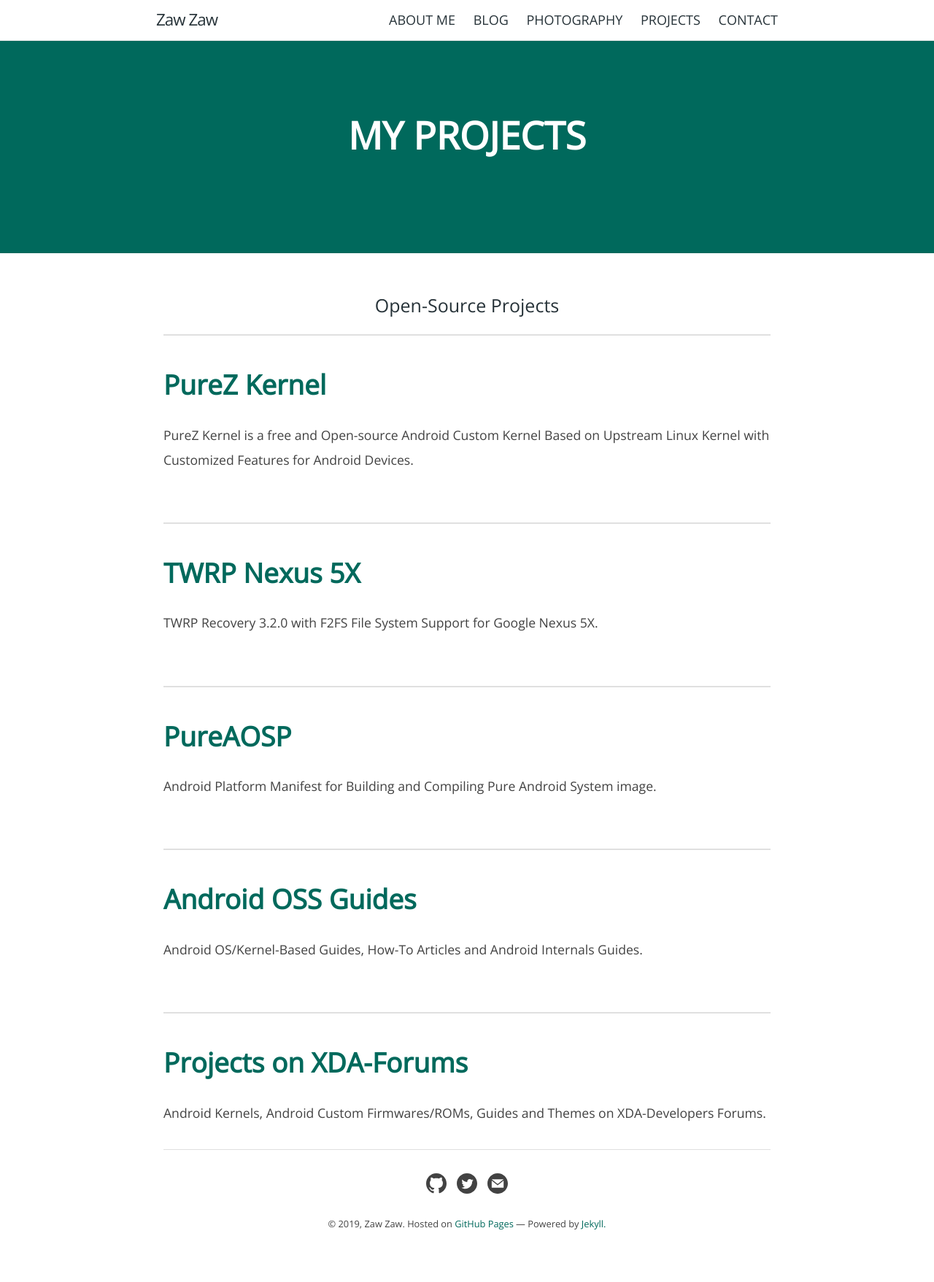
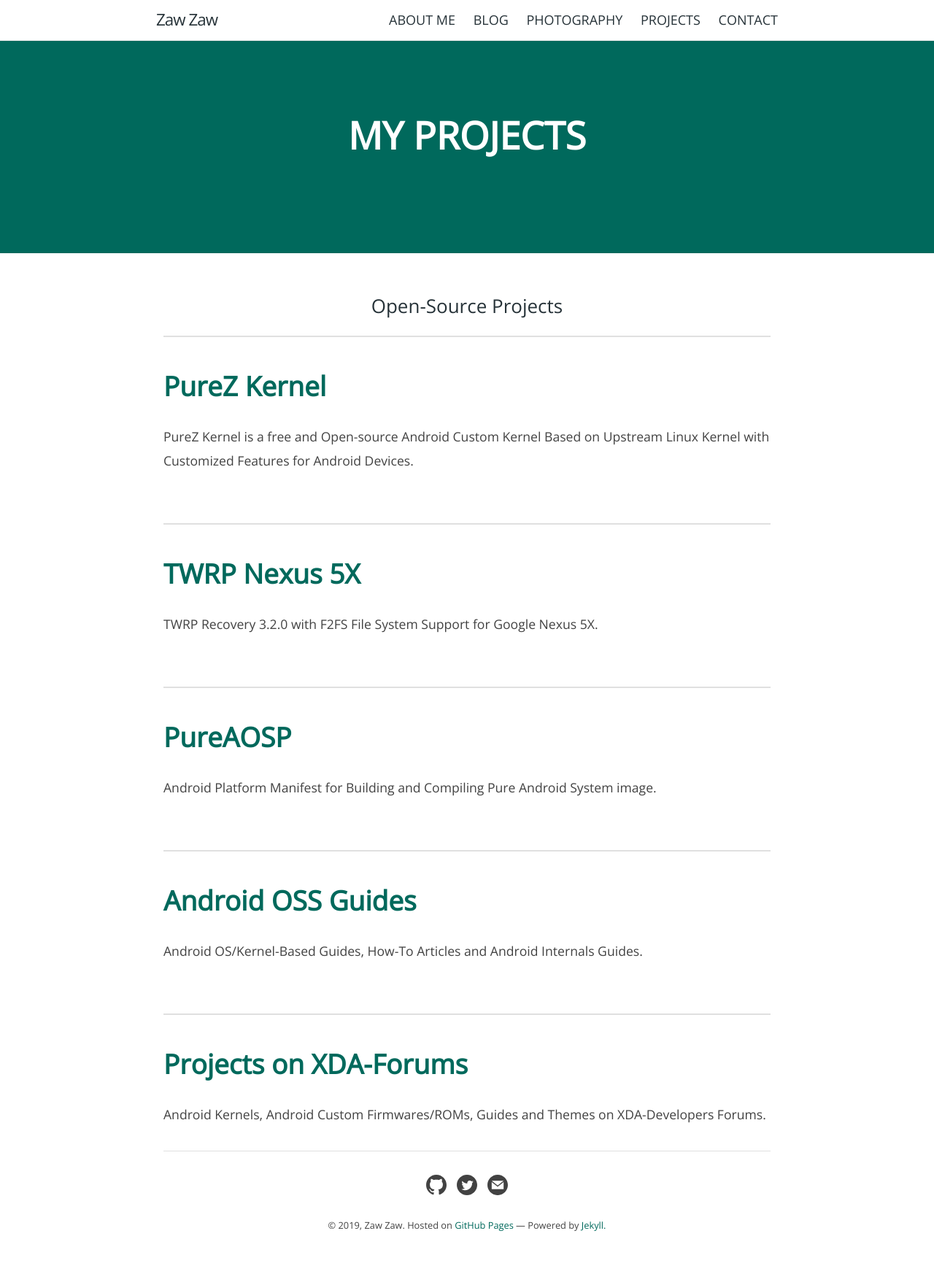
Before and after one commit to zawzaww/zawzaww.github.io, a Jekyll site: the page built from projects.md, in a window 1280 px wide. Shown: the whole page at 73% size. Built offline with Jekyll 4.4.1, drawn with Linux system fonts in a browser that asks for light colours.

Commit message:
_sass: jekyll-theme-cayman-blog: Update h2/h3 font size and add body font weight
Signed-off-by: Zaw Zaw <zawzthein@outlook.com>

```diff
--- a/_sass/jekyll-theme-cayman-blog.scss
+++ b/_sass/jekyll-theme-cayman-blog.scss
@@ -30,6 +30,7 @@
   margin: 0;
   font-family: "Open Sans", "Helvetica Neue", Helvetica, Arial, sans-serif;
   font-size: 18px;
+  font-weight: normal;
   line-height: 1.9;
   color: $body-text-color;
 }
--- a/_sass/normalize.scss
+++ b/_sass/normalize.scss
@@ -138,11 +138,11 @@
 }
 
 h2 {
-  font-size: 30px;
+  font-size: 32px;
 }
 
 h3 {
-  font-size: 25px;
+  font-size: 26px;
 }
 
 /**
```
